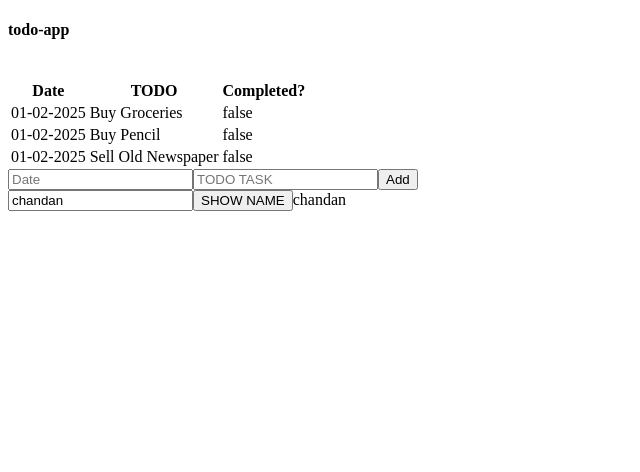
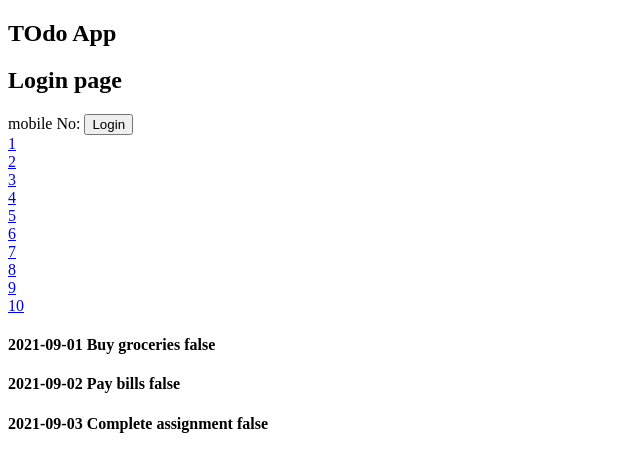
Before and after one commit to chandansutradhar2/todo-app, an Angular app: page / in a window 1280 px wide. Shown: the top 472 px of the page, without its empty margins (0-640 px from the left). Built offline with nearby package versions, Linux system fonts and the light colour scheme.

Commit message:
directives examples

```diff
--- a/src/app/app.component.html
+++ b/src/app/app.component.html
@@ -1,28 +1,10 @@
-<div>
-    <h4>{{title}}</h4>
-    <br>
-    <table>
-        <tr>
-            <th>Date</th>
-            <th>TODO</th>
-            <th>Completed?</th>
-        </tr>
-        <tr *ngFor="let t of todos">
-            <td>{{t.date}}</td>
-            <td>{{t.description}}</td>
-            <td>{{t.isCompleted}}</td>
-        </tr>
-    </table>
-
-    <div class="data-entry">
-        <input type="text" placeholder="Date">
-        <input type="text" placeholder="TODO TASK">
-        <button>Add</button>
-    </div>
-
-    <div class="name">
-        <input type="text" [(ngModel)]="fullName"/>
-        <button (click)="showFullName()">SHOW NAME</button>
-        <label>{{fullName}}</label>
-    </div>
+<h2>TOdo App</h2>
+<div *ngIf="!isAuthenticated==true">
+    <app-login [mobileNo]="mobileNo" (onLoginSuccess)="onLoginEvent($event)"></app-login>
 </div>
+<div *ngFor="let i of [1,2,3,4,5,6,7,8,9,10]">
+    <a href="#">{{i}}</a>
+</div>
+<div *ngFor="let todo of todos">
+<h4>{{todo.date}} <span>{{todo.description}}</span> <span>&nbsp;{{todo.isCompleted}}</span></h4>
+</div>
--- a/src/app/app.component.ts
+++ b/src/app/app.component.ts
@@ -7,43 +7,49 @@ import { Refund } from '../models/refund.model';
 import { ToDO } from '../models/todo.model';
 import { CommonModule } from '@angular/common';
 import { FormsModule } from '@angular/forms';
+import { LoginComponent } from './auth/login.component';
+import { User } from '../models/user.model';
 
 @Component({
   selector: 'app-root',
-  imports: [ CommonModule, FormsModule],
+  imports: [ CommonModule, FormsModule, LoginComponent],
   templateUrl: './app.component.html',
-  styleUrl: './app.component.css'
+  styleUrl: './app.component.css',
+  standalone: true,
 })
 export class AppComponent {
-  title = 'todo-app';
-
-  refund:Refund={
-    refundAmount:1500,
-    refundDate:'01-01-2025',
-    refundStatus:false
-  };
+  user?:User;
+  isAuthenticated:boolean=false;
+  mobileNo:string='';
 
   todos:ToDO[]=[{
-    description:'Buy Groceries',
-    date:'01-02-2025',
+    date:'2021-09-01',
+    description:'Buy groceries',
     isCompleted:false
   }, {
-    date:'01-02-2025',
-    description:'Buy Pencil',
-    isCompleted:false,
+    date:'2021-09-02',
+    description:'Pay bills',
+    isCompleted:false
   }, {
-    description:'Sell Old Newspaper',
-    date:'01-02-2025',
+    date:'2021-09-03',
+    description:'Complete assignment',
     isCompleted:false
-  }]
+  }];
+  constructor(){
+      this.mobileNo = localStorage.getItem('mobile') || '';
+      const tmp=localStorage.getItem('user');
+      if(tmp){
+        this.user=JSON.parse(tmp);
+        this.isAuthenticated=true;
+      }
 
-  fullName:string="chandan";
-
-  constructor(){
-  }
+    }
 
 
-  showFullName(){
-    alert(this.fullName);
-  }
+    onLoginEvent(user:User){
+      this.user=user;
+      this.isAuthenticated=true;
+      localStorage.setItem('user',JSON.stringify(user));
+
+    }
 }
--- /dev/null
+++ b/src/app/auth/login.component.html
@@ -0,0 +1,3 @@
+<h2>Login page</h2>
+<label>mobile No: {{mobileNo}}</label>
+<button (click)="onLogin()">Login</button>
--- /dev/null
+++ b/src/app/auth/login.component.ts
@@ -0,0 +1,37 @@
+import { Component, EventEmitter, Input, OnInit, Output } from "@angular/core";
+import { User } from "../../models/user.model";
+
+@Component({
+standalone: true,
+selector:'app-login',
+templateUrl:'./login.component.html',
+styleUrls:['./login.component.css']
+})
+
+export class LoginComponent implements OnInit{
+@Input() mobileNo: string='';
+@Output() onLoginSuccess: EventEmitter<User> = new EventEmitter<User>();
+constructor(){
+    console.log('LoginComponent created...', this.mobileNo);
+}
+
+ngOnInit(): void {
+    console.log('LoginComponent initialized...', this.mobileNo);
+}
+
+
+onLogin(){
+//todo code to validate user
+//assume validation via api is success
+const user:User={
+    name:'Test User',
+    email:'testuser@gmail.com',
+    password:'pass@123',
+    mobile:this.mobileNo,
+    role:'user',
+    status:'active'
+};
+
+this.onLoginSuccess.emit(user);
+}
+}
--- /dev/null
+++ b/src/app/signup/signup.component.html
@@ -0,0 +1 @@
+<p>signup works!</p>
```
Also changed, not shown: src/app/signup/signup.component.ts (added, +12 -0 lines), src/models/user.model.ts (added, +8 -0 lines), src/app/auth/login.component.css (added), src/app/signup/signup.component.css (added), 1 other file (tests, documents, lock files or other folders).
